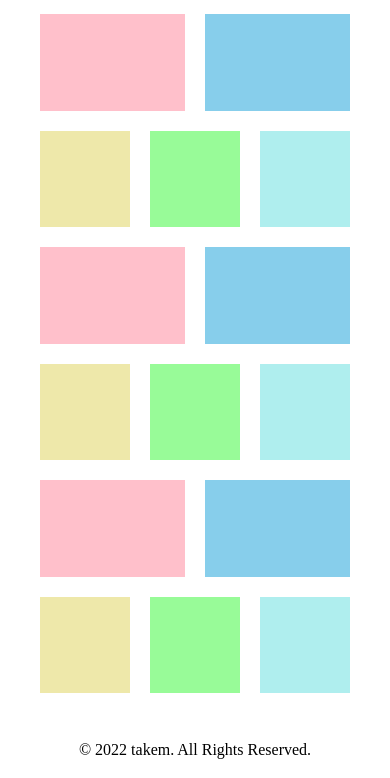
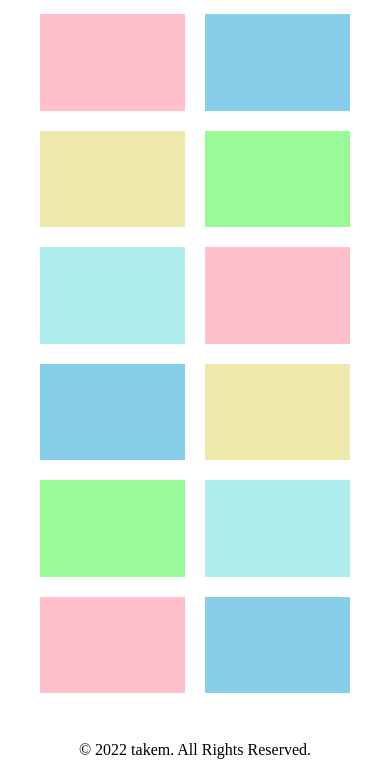
Before and after one commit to rkde8938/takem1, a plain HTML site: page index.html in a window 390 px wide. Shown: the part 66-844 px from the top of the page. Drawn offline with nearby package versions, Linux system fonts and the light colour scheme.

Commit message:
레이아웃 확정

```diff
--- a/css/main.css
+++ b/css/main.css
@@ -93,4 +93,15 @@ footer .copyright {
     width: calc((100% - 20px) / 2);
   }
 
+  section#contents a.content:nth-child(5n+3) {
+    width: calc((100% - 20px) / 2);
+  }
+
+  section#contents a.content:nth-child(5n+4) {
+    width: calc((100% - 20px) / 2);
+  }
+
+  section#contents a.content:nth-child(5n) {
+    width: calc((100% - 20px) / 2);
+  }
 }
--- a/index.html
+++ b/index.html
@@ -29,15 +29,6 @@
 
   <section id="contents">
     <div class="inner">
-      <a href="" class="content">
-        <img src="" alt="">
-      </a>
-      <a href="" class="content">
-        <img src="" alt="">
-      </a>
-      <a href="" class="content">
-        <img src="" alt="">
-      </a>
       <a href="" class="content">
         <img src="" alt="">
       </a>
--- a/js/common.js
+++ b/js/common.js
@@ -4,11 +4,12 @@ thisYear.textContent = new Date().getFullYear(); // 현재의 년도 (2022)
 
 
 // 썸네일 세로 사이즈 조절
-const thumbHeight = function () {
-  var winWidth = $(window).width();
-  var thumbWidth = $('.content').width();
-  $('.content').height(thumbWidth * 0.666);
-};
+let thumbHeight = function () {
+    $('.content').each(function () {
+    let thumbWidth = $(this).width();
+    $(this).height(thumbWidth * 0.666)
+  });
+}
 
 thumbHeight();
 $(window).resize(thumbHeight);
```
